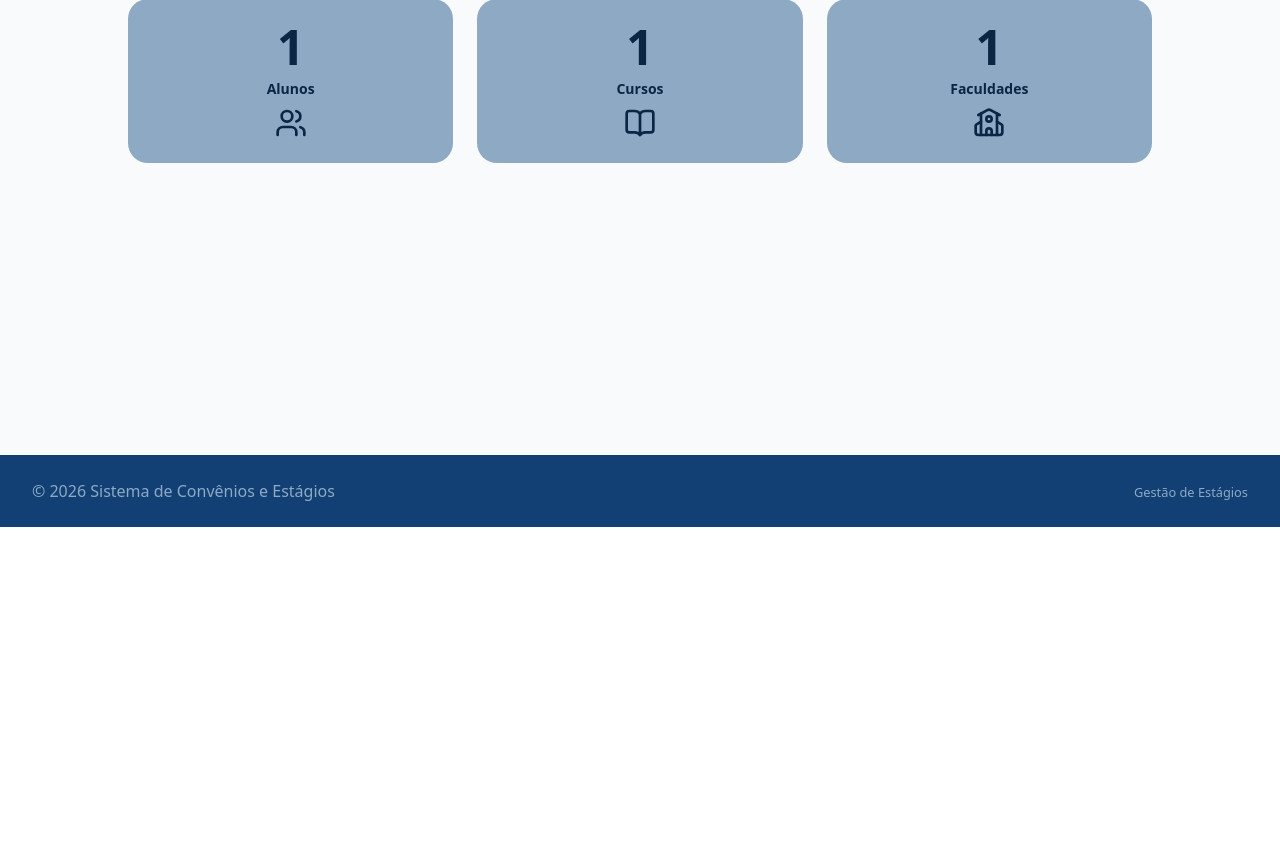
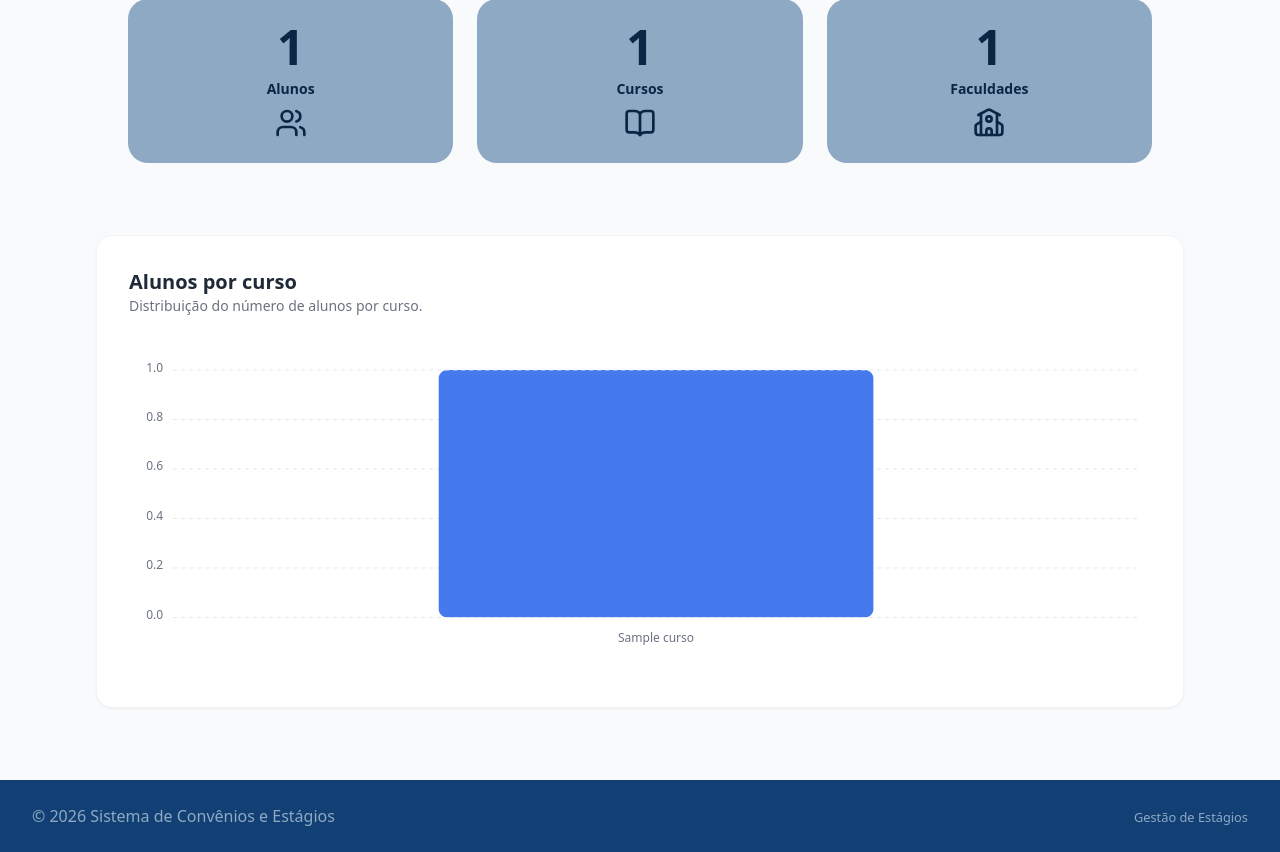
Before and after one commit to Deeneves/convenios_estagios, a Django app: page /home/ in a window 1280 px wide. Shown: the part 273-1125 px from the top of the page. Before the commit the page ends 800 px from the top, so only its background shows below. Run offline with Django 5.2, Linux system fonts and the light colour scheme; a user stored in the database is signed in; tables that the repository leaves empty hold one stand-in row (values such as "Sample post"); style sheets or scripts are compiled from the project's sources; some libraries are stand-ins or nearby versions.

Commit message:
Enhance director dashboard: Add a chart displaying the distribution of students by course, including data annotations for total students per course. Update the template to conditionally render the chart and include necessary JavaScript for visualization.

```diff
--- a/apps/usuarios/views.py
+++ b/apps/usuarios/views.py
@@ -4,6 +4,8 @@ from django.contrib.auth.decorators import login_required
 from .forms import LoginForm
 from .models import User
 from django.utils.http import url_has_allowed_host_and_scheme
+
+from django.db.models import Count
 
 from apps.academico.models import Aluno, Curso, Faculdade
 
@@ -34,10 +36,16 @@ def home(request):
     template = role_template.get(request.user.role, 'dashboard/aluno_home.html')
     context = {}
     if request.user.role == User.Role.DIRETOR:
+        cursos = (
+            Curso.objects.annotate(alunos_total=Count("alunos"))
+            .order_by("nome")
+        )
         context = {
             "alunos_count": Aluno.objects.count(),
             "cursos_count": Curso.objects.count(),
             "faculdades_count": Faculdade.objects.count(),
+            "cursos_labels": [curso.nome for curso in cursos],
+            "cursos_values": [curso.alunos_total for curso in cursos],
         }
     return render(request, template, context)
 
--- /dev/null
+++ b/static/js/diretor_home.js
@@ -0,0 +1,64 @@
+document.addEventListener("DOMContentLoaded", () => {
+    const labelsElement = document.getElementById("cursos-labels");
+    const valuesElement = document.getElementById("cursos-values");
+    const chartContainer = document.querySelector("#alunosPorCursoChart");
+
+    if (!labelsElement || !valuesElement || !chartContainer) {
+        return;
+    }
+
+    const cursosLabels = JSON.parse(labelsElement.textContent);
+    const cursosValues = JSON.parse(valuesElement.textContent);
+
+    if (!Array.isArray(cursosLabels) || cursosLabels.length === 0) {
+        return;
+    }
+
+    const chart = new ApexCharts(chartContainer, {
+        chart: {
+            type: "bar",
+            height: 320,
+            toolbar: { show: false },
+            fontFamily: "inherit",
+        },
+        series: [
+            {
+                name: "Alunos",
+                data: cursosValues,
+            },
+        ],
+        xaxis: {
+            categories: cursosLabels,
+            labels: {
+                style: { colors: "#6B7280", fontSize: "12px" },
+            },
+            axisBorder: { show: false },
+            axisTicks: { show: false },
+        },
+        yaxis: {
+            labels: {
+                style: { colors: "#6B7280", fontSize: "12px" },
+            },
+        },
+        grid: {
+            borderColor: "#E5E7EB",
+            strokeDashArray: 4,
+            padding: { left: 12, right: 12 },
+        },
+        plotOptions: {
+            bar: {
+                borderRadius: 8,
+                columnWidth: "45%",
+            },
+        },
+        dataLabels: { enabled: false },
+        colors: ["#2563EB"],
+        tooltip: {
+            y: {
+                formatter: (value) => `${value} alunos`,
+            },
+        },
+    });
+
+    chart.render();
+});
--- a/templates/dashboard/diretor_home.html
+++ b/templates/dashboard/diretor_home.html
@@ -1,4 +1,5 @@
 {% extends 'base.html' %}
+{% load static %}
 
 {% block title %}Início{% endblock %}
 
@@ -40,7 +41,32 @@
                     </div>
                 </div>
             </div>
+
+            <div class="mt-10 bg-white rounded-2xl border border-gray-100 shadow-sm p-6 sm:p-8">
+                <div class="flex items-center justify-between gap-4 mb-6">
+                    <div>
+                        <h2 class="text-xl font-semibold text-gray-800">Alunos por curso</h2>
+                        <p class="text-sm text-gray-500">Distribuição do número de alunos por curso.</p>
+                    </div>
+                </div>
+                {% if cursos_labels %}
+                    <div class="w-full min-h-[320px]">
+                        <div id="alunosPorCursoChart" class="w-full"></div>
+                    </div>
+                    {{ cursos_labels|json_script:"cursos-labels" }}
+                    {{ cursos_values|json_script:"cursos-values" }}
+                {% else %}
+                    <div class="text-sm text-gray-500 bg-gray-50 border border-dashed border-gray-200 rounded-xl p-6 text-center">
+                        Nenhum curso cadastrado para exibir no gráfico.
+                    </div>
+                {% endif %}
+            </div>
         </div>
     </div>
 </div>
 {% endblock %}
+
+{% block extra_js %}
+    <script src="https://cdn.jsdelivr.net/npm/apexcharts@3.49.1"></script>
+    <script src="{% static 'js/diretor_home.js' %}"></script>
+{% endblock %}
```
